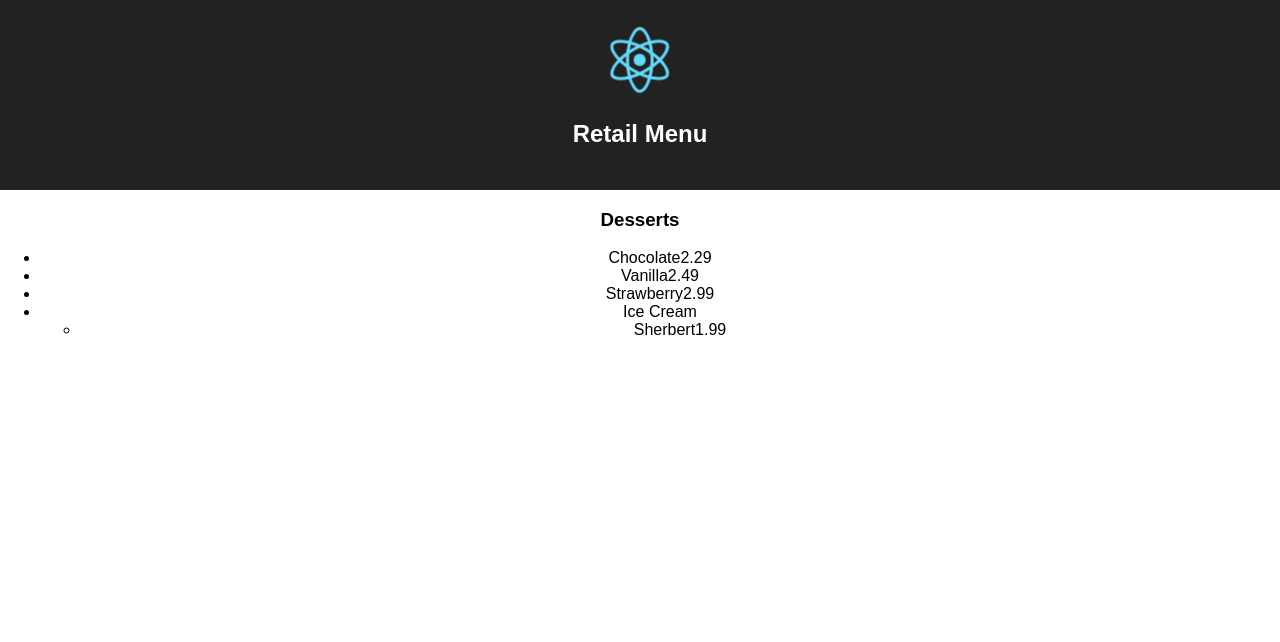
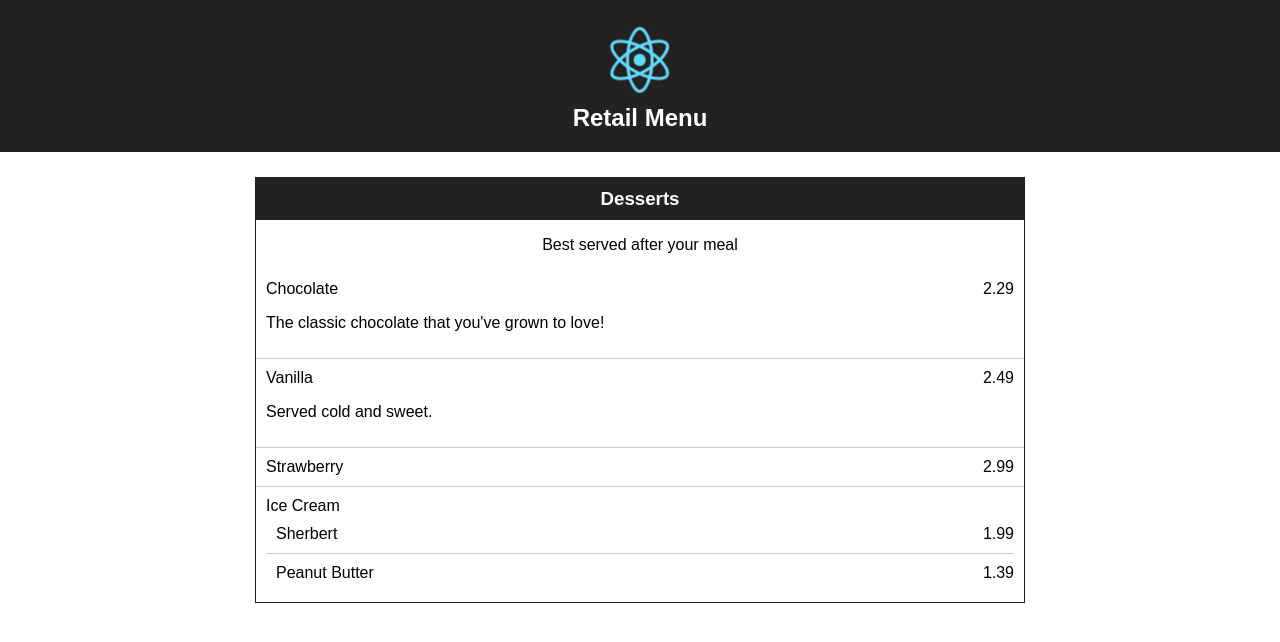
Before and after one commit to patrickcole/react-retail-menu, a React (Create React App) app in the folder editor/: page / in a window 1280 px wide. Shown: the top 642 px of the page. Built offline with nearby package versions, Linux system fonts and the light colour scheme.

Commit message:
Provides preview CSS and description for items in retail menu

```diff
--- a/editor/src/App.css
+++ b/editor/src/App.css
@@ -9,13 +9,13 @@
 
 .App-header {
   background-color: #222;
-  height: 150px;
   padding: 20px;
   color: white;
 }
 
 .App-title {
   font-size: 1.5em;
+  margin: 0;
 }
 
 .App-intro {
@@ -26,3 +26,55 @@
   from { transform: rotate(0deg); }
   to { transform: rotate(360deg); }
 }
+
+.retail-menu {
+
+  width: 60vw;
+  margin: 25px auto;
+  border: 1px solid #222;
+}
+
+.retail-menu-category {
+
+  margin: 0;
+  padding: 10px;
+  background-color: #222;
+  color: #fff;
+}
+
+.retail-menu-items {
+
+  list-style-type: none;
+  margin: 0;
+  padding: 0;
+  flex: 0 0 100%;
+}
+
+.retail-menu-item {
+  padding: 10px;
+  display: flex;
+  flex-wrap: wrap;
+  border-bottom: 1px solid #ccc;
+}
+
+  .retail-menu-item:last-child {
+
+    border-bottom-width: 0;
+  }
+
+  .retail-menu-item .retail-menu-item {
+
+    padding-right: 0;
+  }
+
+.retail-menu-title {
+
+  flex: 1 1 60%;
+  text-align: left;
+}
+
+.retail-menu-price {
+
+  flex: 1 1 40%;
+  text-align: right;
+}
--- a/editor/src/App.js
+++ b/editor/src/App.js
@@ -12,15 +12,17 @@ class App extends Component {
     this.state = {
       menu: {
         title: "Desserts",
+        description: "Best served after your meal",
         is_category: true,
         items: [
-          { title: "Chocolate", price: "2.29" },
-          { title: "Vanilla", price: "2.49" },
+          { title: "Chocolate", price: "2.29", description: "The classic chocolate that you've grown to love!"},
+          { title: "Vanilla", price: "2.49", description: "Served cold and sweet." },
           { title: "Strawberry", price: "2.99" },
           {
             title: "Ice Cream",
             items: [
-              { title: "Sherbert", price: "1.99" }
+              { title: "Sherbert", price: "1.99" },
+              { title: "Peanut Butter", price: "1.39" }
             ]
           }
         ]
@@ -35,7 +37,11 @@ class App extends Component {
           <img src={logo} className="App-logo" alt="logo" />
           <h1 className="App-title">Retail Menu</h1>
         </header>
-        <RetailMenuCategory title={ this.state.menu.title } is_category={ this.state.menu.is_category } items={ this.state.menu.items } />
+        <RetailMenuCategory
+          title={ this.state.menu.title }
+          is_category={ this.state.menu.is_category }
+          description= { this.state.menu.description }
+          items={ this.state.menu.items } />
       </div>
     );
   }
--- a/editor/src/RetailMenuCategory.js
+++ b/editor/src/RetailMenuCategory.js
@@ -11,11 +11,19 @@ export default class RetailMenuCategory extends Component {
 
   render(){
 
+    let categoryDescription;
+
+    if ( this.props.description ) {
+
+      categoryDescription = <p>{ this.props.description }</p>;
+    }
+
     if ( this.props.is_category ){
 
       return (
-        <div>
+        <div className="retail-menu">
           <h3 className="retail-menu-category">{ this.props.title }</h3>
+          { categoryDescription }
           <ul className="retail-menu-items">
             { this.buildItems() }
           </ul>
--- a/editor/src/RetailMenuItem.js
+++ b/editor/src/RetailMenuItem.js
@@ -4,10 +4,12 @@ import RetailMenuCategory from './RetailMenuCategory';
 
 export default class RetailMenuItem extends Component {
 
-  checkItem() {
+  buildItem() {
 
     let itemSubItems;
     let itemCategoryTitle;
+    let itemPrice;
+    let itemDescription;
 
     if ( this.props.item.is_category ){
 
@@ -19,16 +21,27 @@ export default class RetailMenuItem extends Component {
       itemSubItems = <RetailMenuCategory title={ itemCategoryTitle } items={ this.props.item.items } />
     }
 
+    if ( this.props.item.description ){
+
+      itemDescription = <p>{ this.props.item.description }</p>
+    }
+
+    if ( this.props.item.price ){
+
+      itemPrice = <span className="retail-menu-price">{ this.props.item.price }</span>;
+    }
+
     return (
       <li className="retail-menu-item">
         <span className="retail-menu-title">{ this.props.item.title }</span>
-        <span className="retail-menu-price">{ this.props.item.price }</span>
+        { itemPrice }
+        { itemDescription }
         { itemSubItems }
       </li>
     )
   }
 
   render(){
-    return this.checkItem();
+    return this.buildItem();
   }
 }
```
